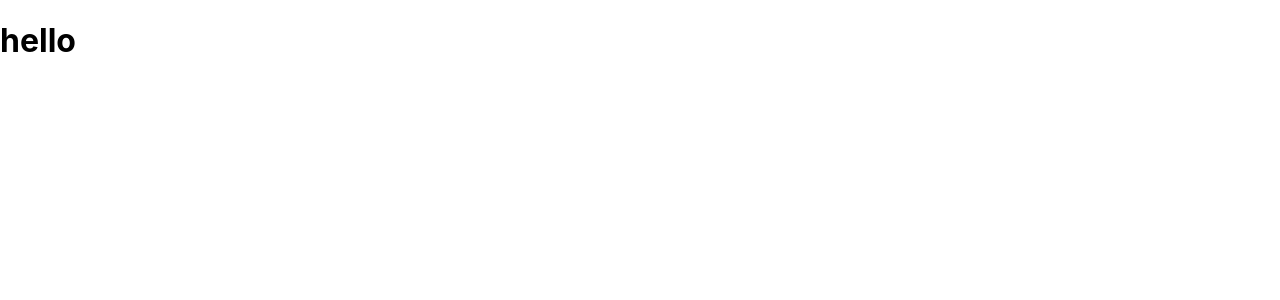
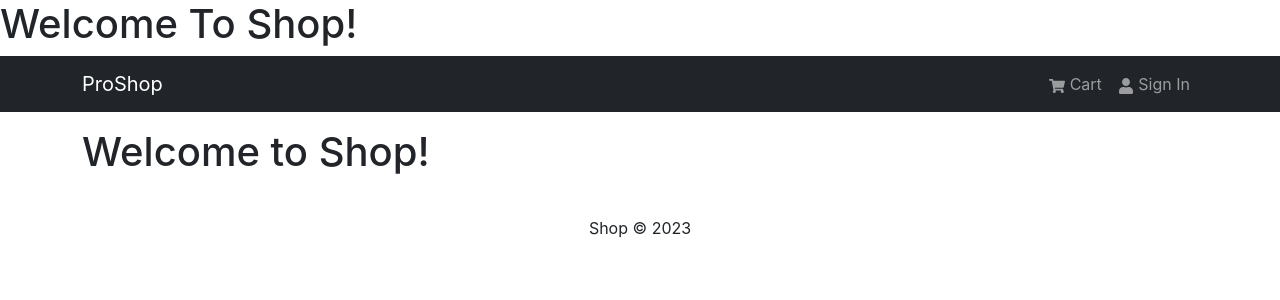
Before and after one commit to KareemDono/MERN_Shop, a React (Create React App) app in the folder frontend/: page / in a window 1280 px wide. Shown: the top 300 px of the page. Built offline with nearby package versions, Linux system fonts and the light colour scheme.

Commit message:
Header & Footer (Frontend)

```diff
--- a/frontend/package.json
+++ b/frontend/package.json
@@ -6,8 +6,11 @@
     "@testing-library/jest-dom": "^5.16.5",
     "@testing-library/react": "^13.4.0",
     "@testing-library/user-event": "^13.5.0",
+    "bootstrap": "^5.3.0",
     "react": "^18.2.0",
+    "react-bootstrap": "^2.8.0",
     "react-dom": "^18.2.0",
+    "react-icons": "^4.10.1",
     "react-scripts": "5.0.1",
     "web-vitals": "^2.1.4"
   },
--- a/frontend/src/App.js
+++ b/frontend/src/App.js
@@ -1,9 +1,20 @@
-import React from 'react'
+import { Container } from 'react-bootstrap';
+import Header from './components/Header';
+import Footer from './components/Footer';
 
 const App = () => {
   return (
-     <h1>hello</h1>
-   )
-}
+    <>
+      <h1>Welcome To Shop!</h1>
+      <Header />
+      <main className='py-3'>
+        <Container>
+          <h1>Welcome to Shop!</h1>
+        </Container>
+      </main>
+      <Footer />
+    </>
+  );
+};
 
-export default App
+export default App;
--- /dev/null
+++ b/frontend/src/components/Footer.jsx
@@ -0,0 +1,18 @@
+import { Container, Row, Col } from 'react-bootstrap';
+
+const Footer = () => {
+  const currentYear = new Date().getFullYear();
+
+  return (
+    <footer>
+      <Container>
+        <Row>
+          <Col className='text-center py-3'>
+            <p>Shop &copy; {currentYear}</p>
+          </Col>
+        </Row>
+      </Container>
+    </footer>
+  );
+};
+export default Footer;
--- /dev/null
+++ b/frontend/src/components/Header.jsx
@@ -0,0 +1,27 @@
+import { Navbar, Nav, Container } from 'react-bootstrap';
+import { FaShoppingCart, FaUser } from 'react-icons/fa';
+
+const Header = () => {
+  return (
+    <header>
+      <Navbar bg='dark' variant='dark' expand='lg' collapseOnSelect>
+        <Container>
+          <Navbar.Brand href='/'>ProShop</Navbar.Brand>
+          <Navbar.Toggle aria-controls='basic-navbar-nav' />
+          <Navbar.Collapse id='basic-navbar-nav'>
+            <Nav className='ms-auto'>
+              <Nav.Link href='/cart'>
+                <FaShoppingCart /> Cart
+              </Nav.Link>
+              <Nav.Link href='/login'>
+                <FaUser /> Sign In
+              </Nav.Link>
+            </Nav>
+          </Navbar.Collapse>
+        </Container>
+      </Navbar>
+    </header>
+  );
+};
+
+export default Header;
--- a/frontend/src/index.js
+++ b/frontend/src/index.js
@@ -1,5 +1,6 @@
 import React from 'react';
 import ReactDOM from 'react-dom/client';
+import 'bootstrap/dist/css/bootstrap.min.css'
 import './index.css';
 import App from './App';
 import reportWebVitals from './reportWebVitals';
@@ -11,7 +12,5 @@
   </React.StrictMode>
 );
 
-// If you want to start measuring performance in your app, pass a function
-// to log results (for example: reportWebVitals(console.log))
-// or send to an analytics endpoint. Learn more: https://bit.ly/CRA-vitals
+
 reportWebVitals();
```
Also changed, not shown: 1 other file (tests, documents, lock files or other folders).
